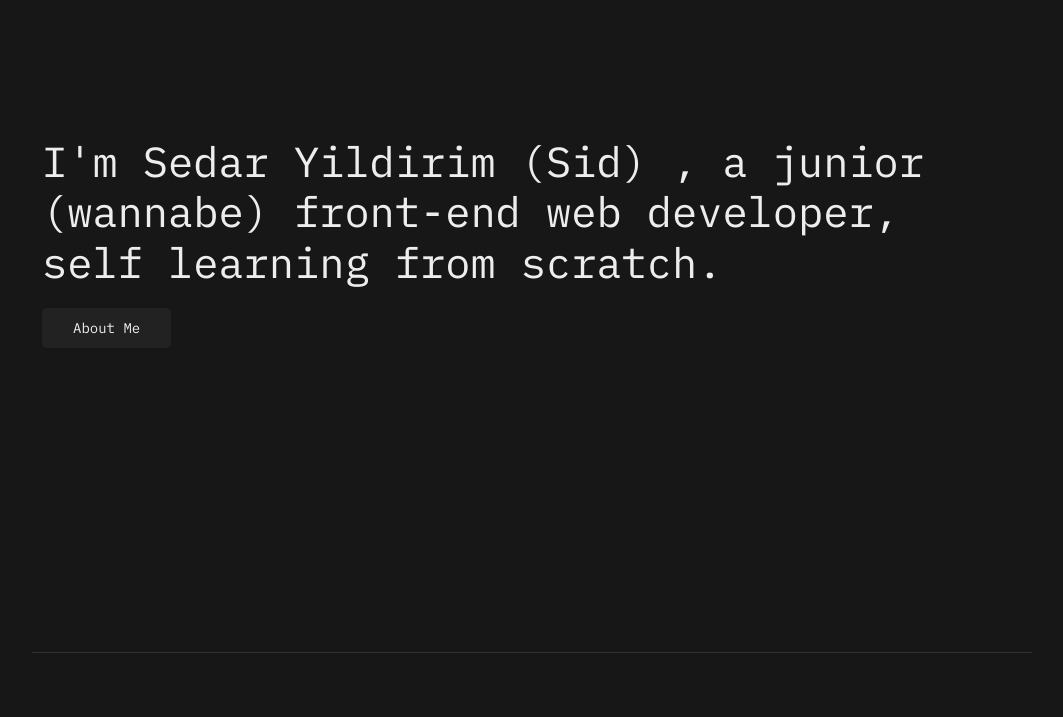
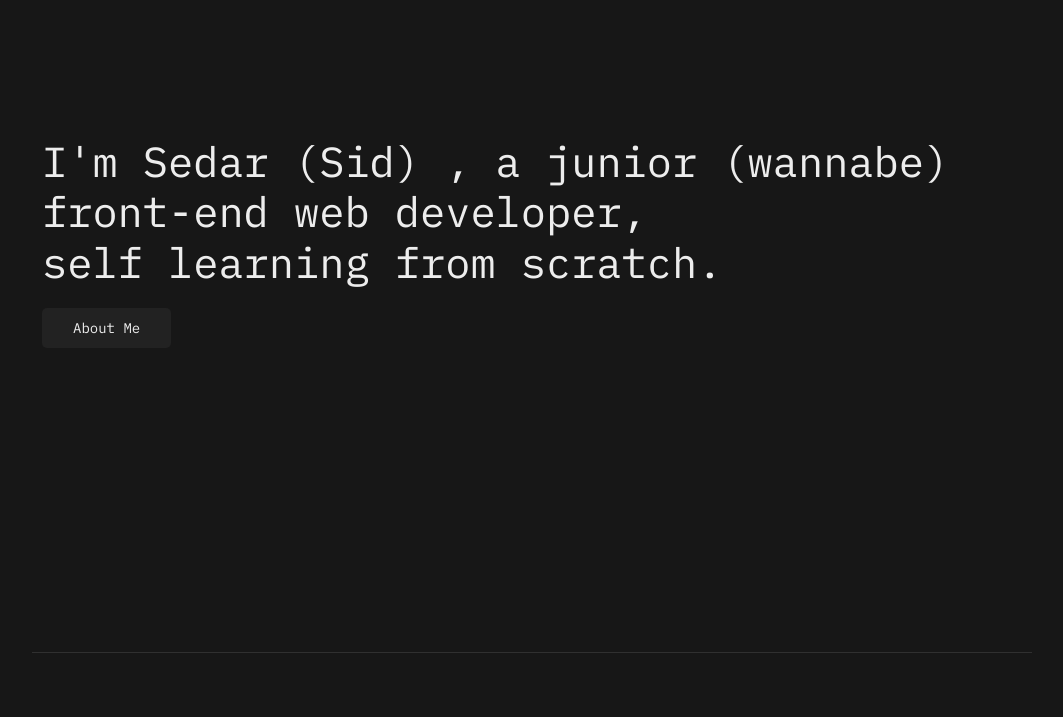
Before and after one commit to sedaryildirim/junior-developer-resources, a plain HTML site: page index.html in a window 1280 px wide. Shown: the part 83-800 px from the top of the page, without its empty margins (108-1171 px from the left). Drawn offline with Linux system fonts and the light colour scheme.

Commit message:
Update index.html

```diff
--- a/index.html
+++ b/index.html
@@ -67,7 +67,7 @@
 <!-- Navigation Bar Mobile Ends -->
 <!-- Home -->
 <section class="uk-margin-small-left uk-margin-small-right uk-margin-xlarge-top uk-margin-xlarge-bottom">
-    <h1 class="uk-margin-xlarge-left uk-light uk-text-left uk-margin-xlarge-right">I'm Sedar Yildirim (Sid) , a junior (wannabe) front-end web developer, <br>self learning from scratch.</h1>
+    <h1 class="uk-margin-xlarge-left uk-light uk-text-left uk-margin-xlarge-right">I'm Sedar (Sid) , a junior (wannabe) front-end web developer, <br>self learning from scratch.</h1>
     <a href="#about" class="uk-margin-xlarge-left uk-text-capitalize uk-button uk-button-secondary" uk-scroll>About Me</a>
 
 
@@ -88,9 +88,6 @@ In my pursuit of knowledge, I've curated a valuable list of resources that have
 <!-- <a href="" class="uk-margin-xlarge-left uk-light uk-button-text" uk-icon="instagram"></a> &nbsp;<a href="" class="uk-light uk-button-text" uk-icon="dribbble"></a> &nbsp;<a href="" class="uk-button-text uk-light" uk-icon="github"></a> &nbsp;<a href="" class=" uk-light uk-button-text" uk-icon="linkedin"></a> -->
 
 <!-- About Me Ends -->
-
-
-
 
 </section>
 
```
